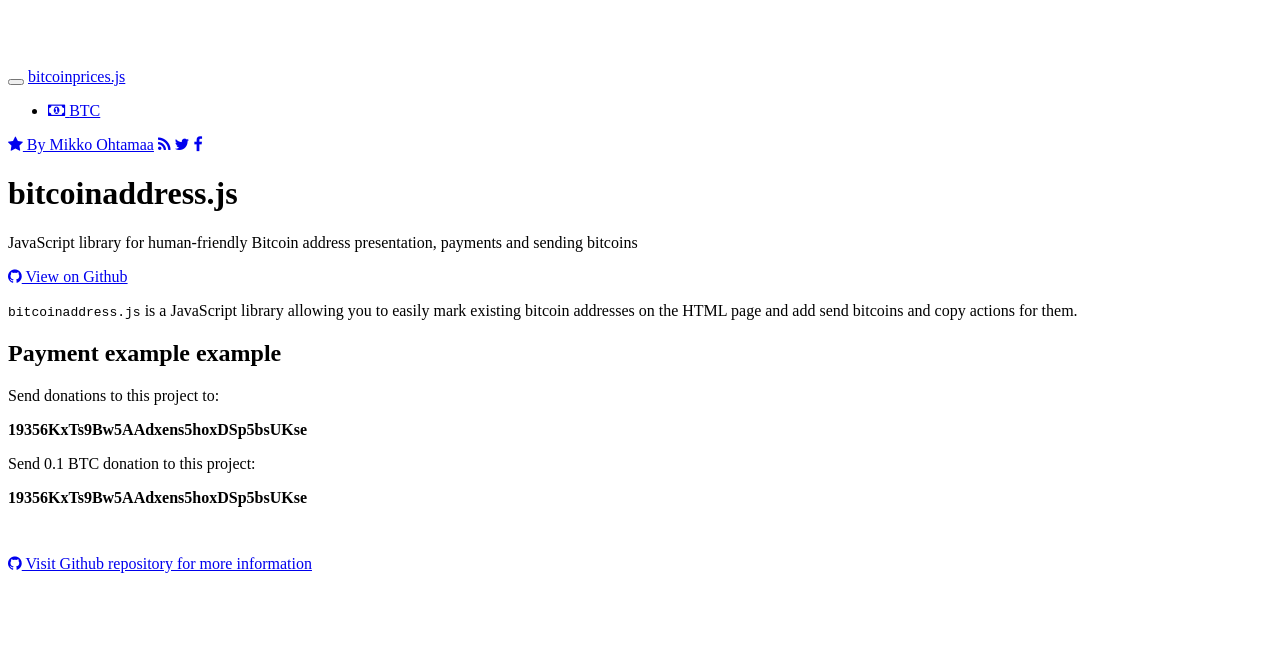
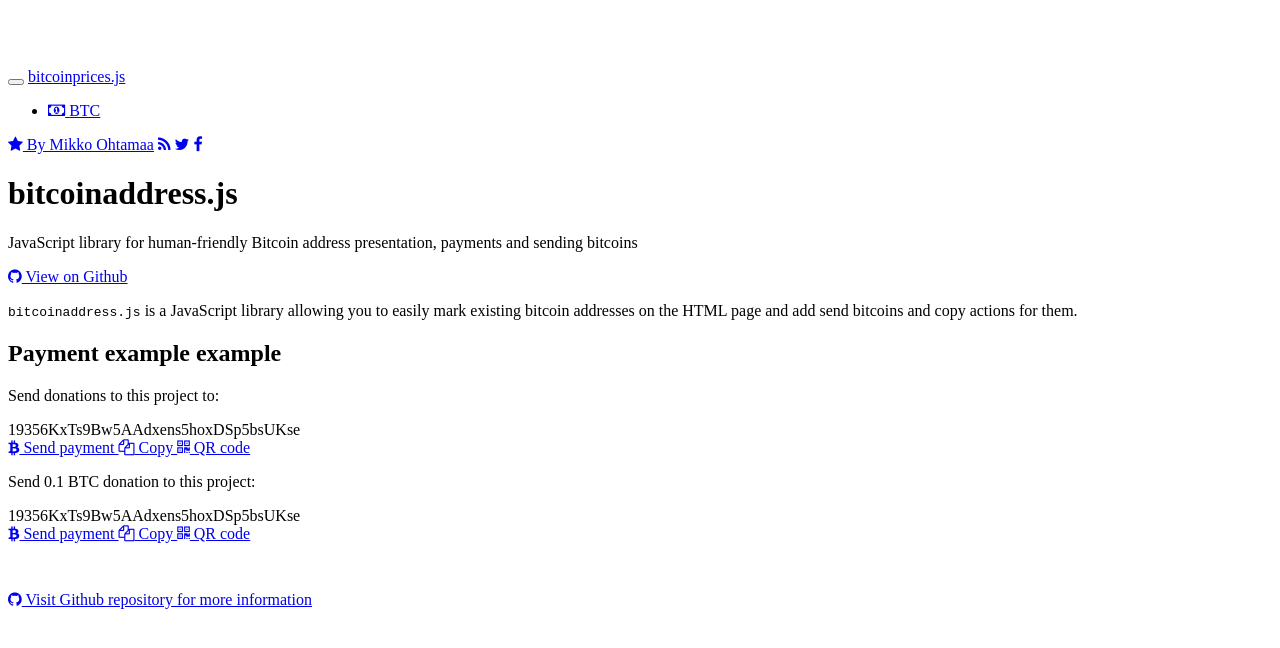
Before and after one commit to miohtama/bitcoinaddress.js, a plain HTML site: page index.html in a window 1280 px wide. Drawn offline with nearby package versions, Linux system fonts and the light colour scheme; some icons are missing.

Commit message:
Got copy-action somewhat working

```diff
--- a/bitcoinaddress.js
+++ b/bitcoinaddress.js
@@ -16,23 +16,131 @@
 
         config : null,
 
+
+        /**
+         * Create URL for bitcoin URI scheme payments.
+         *
+         * https://github.com/bitcoin/bips/blob/master/bip-0021.mediawiki#Examples
+         *
+         * http://bitcoin.stackexchange.com/questions/4987/bitcoin-url-scheme
+         *
+         * @param  {String} address Receiving address
+         * @param  {String} amount  Amount as big decimal
+         * @param  {String} label   [description]
+         * @param  {[type]} message [description]
+         * @return {[type]}         [description]
+         */
+        buildBitcoinURI : function(address, amount, label, message) {
+            var tmpl = ["bitcoin:", address, "?"];
+
+            if(amount) {
+                tmpl = tmpl.concat(["amount=", amount, "&"]);
+            }
+
+            if(label) {
+                tmpl = tmpl.concat(["label=", label, "&"]);
+            }
+
+            if(message) {
+                tmpl = tmpl.concat(["message=", message, "&"]);
+            }
+            // Remove prefixing extra
+            var lastc = tmpl[tmpl.length-1];
+            if(lastc == "&" || lastc == "?") {
+                tmpl = tmpl.splice(0, tmpl.length-1);
+            }
+
+            return tmpl.join("");
+        },
+
+        /**
+         * Build special HTML for bitcoin address manipulation.
+         * @param  {DOM} elem   Templatized target
+         * @param  {DOM} source Original source tree element with data attributes
+         */
+        buildControls : function(elem, source) {
+
+            // Replace .bitcoin-address in the template
+            elem.find(".bitcoin-address").text(source.attr("data-bc-address"));
+
+            // Build BTC URL
+            var url = this.buildBitcoinURI(source.attr("data-bc-address"),
+                source.attr("data-bc-amount"),
+                source.attr("data-bc-label"),
+                source.attr("data-bc-message"));
+
+            elem.find(".bitcoin-address-action-send").attr("href", url);
+        },
+
         /**
          * Create HTML for address actions.
          */
-        createAddressActions : function() {
+        applyTemplate : function(templateId) {
+            var self = this;
+            var template = document.getElementById(templateId);
+
+            if(!template) {
+                throw new Error("Bitcoin address template element missing:" + templateId);
+            }
+
+            template = $(template);
+
             $(this.config.selector).each(function() {
-                // pass
+                var $this = $(this);
+                var elem = template.clone();
+                elem.removeAttr("hidden id");
+                self.buildControls(elem, $this);
+                $this.replaceWith(elem);
             });
+        },
+
+        /**
+         * Prepare selection in .bitcoin-address-container for copy paste
+         */
+        prepareCopySelection : function(elem) {
+            var addy = elem.find(".bitcoin-address");
+            window.getSelection().selectAllChildren(addy.get(0));
+            elem.find(".bitcoin-address-copy-hint").slideDown();
+        },
+
+        /**
+         * Copy action handler.
+         */
+        onActionCopy : function(e) {
+            var elem = $(e.target).parent(".bitcoin-address-container");
+            this.prepareCopySelection(elem);
+        },
+
+        onClick : function(e) {
+            var elem = $(e.target).parent(".bitcoin-address-container");
+            this.prepareCopySelection(elem);
+        },
+
+        initUX : function() {
+            var self = this;
+
+            $(document.body).on("click", ".bitcoin-address-action-copy", $.proxy(this.onActionCopy, this));
+            $(document.body).on("click", ".bitcoin-address", $.proxy(this.onClick, this));
+
+            // Hide any copy hints when user presses CTRL+C
+            // on any part of the page
+            $(document.body).on("copy", function() {
+                $(".bitcoin-address-copy-hint").slideUp();
+            });
+
         },
 
         /**
          * Call to initialize the detault bitcoinprices UI.
          */
         init : function(_config) {
-
             var self = this;
+            if(!_config) {
+                throw new Error("You must give bitcoinaddress config object");
+            }
             this.config = _config;
-            this.createAddressActions();
+            this.applyTemplate(this.config.template);
+            this.initUX();
         }
     };
 
--- a/index.html
+++ b/index.html
@@ -13,8 +13,15 @@
     <script src="bitcoinaddress.js"></script>
     <script>
         $(document).ready(function() {
-            bitcoinaddresss.init({
+            bitcoinaddress.init({
 
+                // jQuery selector defining bitcon addresses on the page
+                // needing the boost
+                selector: ".bitcoin-address",
+
+                // Id of the DOM template element we use to decorate the addresses.
+                // This must contain placefolder .bitcoin-address
+                template: "bitcoin-address-template"
             });
         });
     </script>
@@ -23,6 +30,13 @@
     <style type="text/css">
         body {
             padding-top: 60px;
+        }
+
+        /* http://davidwalsh.name/html5-hidden */
+        *[hidden] { display: none; }
+
+        .bitcoin-address-copy-hint {
+            display: none;
         }
     </style>
 </head>
@@ -83,10 +97,9 @@
 
         <div class="well">
             <p class="text-center">
-                <strong class="bitcoin-address" data-bitcoin-address="19356KxTs9Bw5AAdxens5hoxDSp5bsUKse">19356KxTs9Bw5AAdxens5hoxDSp5bsUKse</strong>
+                <strong class="bitcoin-address" data-bc-address="19356KxTs9Bw5AAdxens5hoxDSp5bsUKse">19356KxTs9Bw5AAdxens5hoxDSp5bsUKse</strong>
             </p>
         </div>
-
 
         <p class="text-center">
             Send 0.1 BTC donation to this project:
@@ -94,7 +107,7 @@
 
         <div class="well">
             <p class="text-center">
-                <strong class="bitcoin-address" data-btc-amount="0.1" data-bitcoin-address="19356KxTs9Bw5AAdxens5hoxDSp5bsUKse">19356KxTs9Bw5AAdxens5hoxDSp5bsUKse</strong>
+                <strong class="bitcoin-address" data-bc-amount="0.1" data-bc-address="19356KxTs9Bw5AAdxens5hoxDSp5bsUKse">19356KxTs9Bw5AAdxens5hoxDSp5bsUKse</strong>
             </p>
         </div>
         <div class="row">
@@ -104,14 +117,29 @@
         </div>
     </div>
 
-    <template id="bitcoin-address-template" style="display: none">
-        <strong class="bitcoin-address"></strong>
-        <span class="bitcoin-address-action bitcoin-address-action-send">
+    <!-- Use HTML5 templates when they are more widespread http://www.html5rocks.com/en/tutorials/webcomponents/template/ -->
+    <div id="bitcoin-address-template" class="bitcoin-address-container" hidden>
+
+        <div class="bitcoin-address"></div>
+
+        <a href="#" class="bitcoin-address-action bitcoin-address-action-send">
+            <i class="fa fa-btc"></i>
             Send payment
-        </span>
+        </a>
 
-        <span class="bitcoin-address-action bitcoin-address-action-copy">
+        <a href="#" class="bitcoin-address-action bitcoin-address-action-copy">
+            <i class="fa fa-copy"></i>
             Copy
-        </span>
-    </template>
+        </a>
+
+        <a href="#" class="bitcoin-address-action bitcoin-address-action-qr">
+            <i class="fa fa-qrcode"></i>
+            QR code
+        </a>
+        <div class="bitcoin-address-copy-hint">
+            Press CTRL + C / CMD + C to copy Bitcoin address to clipboard
+        </div>
+
+    </div>
+
 </body>
```
Also changed, not shown: 1 other file.
